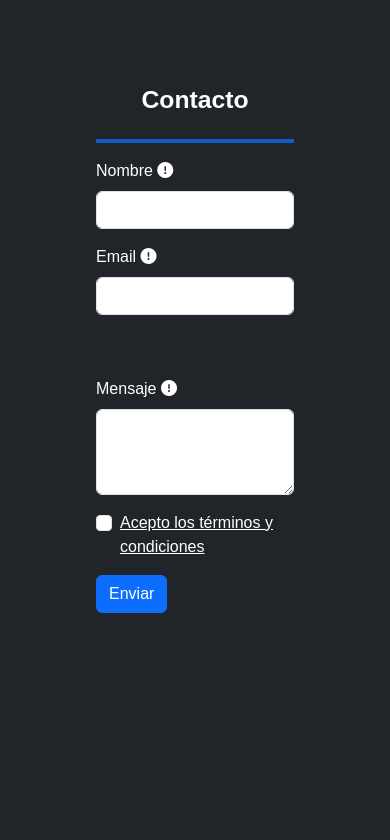
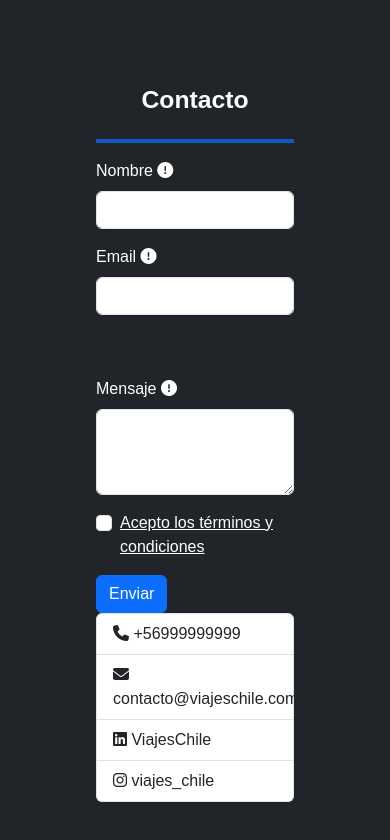
Before and after one commit to michelanyelo/ViajesChileBEM, a website: page index.html in a window 390 px wide. Shown: the part 6618-7458 px from the top of the page. Before the commit the page ends 7327 px from the top, so only its background shows below. Drawn offline with nearby package versions, Linux system fonts and the light colour scheme.

Commit message:
"Added contact information section with phone number, email, LinkedIn, and Instagram links"

```diff
--- a/index.html
+++ b/index.html
@@ -315,6 +315,29 @@
                         <button type="submit" class="btn btn-primary">Enviar</button>
                     </form>
                 </div>
+                <div class="col-12 col-lg-6">
+                    <div class="listado-contacto">
+                        <div class="list-group">
+                            <a href="tel:+56999999999" class="list-group-item list-group-item-action">
+                                <i class="fa-solid fa-phone"></i> +56999999999
+                            </a>
+                            <a href="mailto:contacto@viajeschile.com" class="list-group-item list-group-item-action">
+                                <i class="fa-solid fa-envelope"></i> contacto@viajeschile.com
+                            </a>
+                            <a href="https://www.linkedin.com/in/viajeschile"
+                                class="list-group-item list-group-item-action" target="_blank"
+                                rel="noopener noreferrer">
+                                <i class="fa-brands fa-linkedin"></i> ViajesChile
+                            </a>
+                            <a href="https://www.instagram.com/viajes_chile"
+                                class="list-group-item list-group-item-action" target="_blank"
+                                rel="noopener noreferrer">
+                                <i class="fa-brands fa-instagram"></i> viajes_chile
+                            </a>
+                        </div>
+
+                    </div>
+                </div>
             </div>
         </div>
     </main>
```
